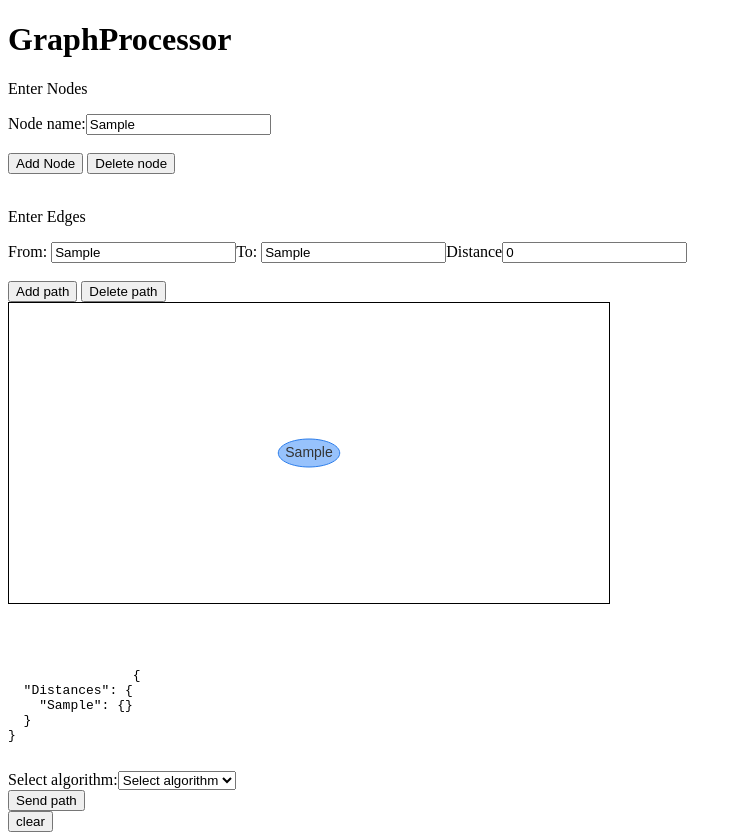
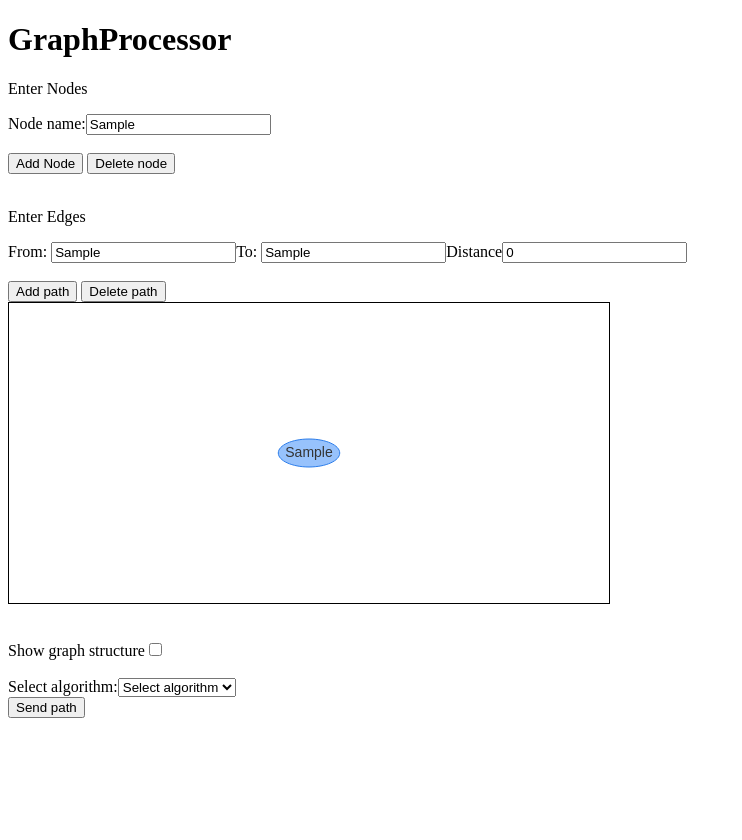
Before and after one commit to vibecoder-hex/GraphProcessorAPI, a Vue app in the folder GraphProcessorUI/: page / in a window 1280 px wide. Both pictures are taken after typing "Sample", "Sample", "Sample" into the empty fields and a click on the button "Add Node". Shown: the whole page, without its empty margins (0-742 px from the left). After the commit the page ends 800 px from the top, so only its background shows below. Built offline with nearby package versions, Linux system fonts and the light colour scheme.

Commit message:
fixed some bugs

```diff
--- a/GraphProcessorUI/src/forms/GraphDataInputForm.vue
+++ b/GraphProcessorUI/src/forms/GraphDataInputForm.vue
@@ -22,7 +22,9 @@
         <UserInputVertexField v-model:distanceMap="distanceMap"/>
         <br><br>
         <div v-if="distanceMap.size > 0">
-            <pre><code>
+            <label>Show graph structure</label>
+            <input type="checkbox" v-model="showGraphStructure"><br><br>
+            <pre v-if="showGraphStructure"><code>
                 {{ JSON.stringify(getObjectFromMap(), null, 2) }}
             </code></pre>
            <AlgorithmSelectionField v-model:selectedAlgorithm="selectedAlgorithm"
@@ -36,7 +38,6 @@
             </div>
             <br>
             <div>{{ errorMessage }}</div>
-            <button @click="clearValues()">clear</button>
         </div>
     </form>
 </template>
@@ -53,6 +54,8 @@
     const selectedAlgorithm = ref("")
     const startVertex = ref("")
     const targetVertex = ref("")
+
+    const showGraphStructure = ref(false)
 
     const distanceMap = ref(new Map())
     const graphProcessingResult = ref(null)
@@ -85,13 +88,6 @@
             graphProcessingResult.value = ""
         }
     }
-    function clearValues() {
-        graphProcessingResult.value = null
-        errorMessage.value = ""
-        graphProcessingResult.value = null
-        distanceMap.value.clear()
-        selectedAlgorithm.value = ""
-    }
 </script>
 
 <style scoped></style>
```
